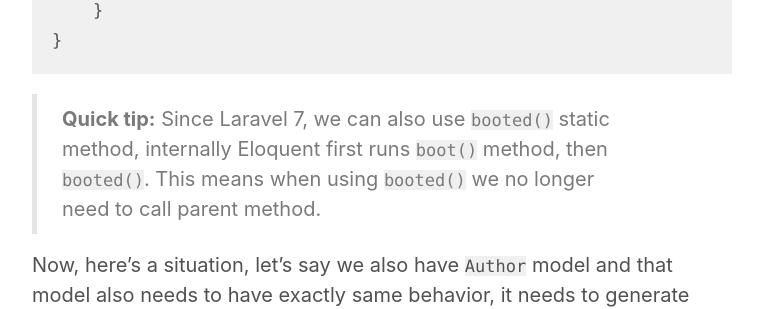
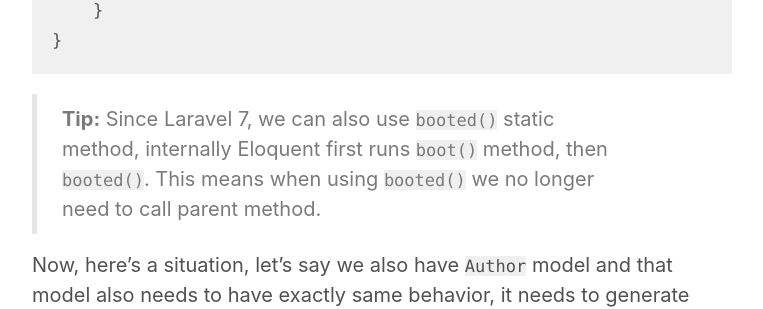
Before and after one commit to orkhanahmadov/orkhanahmadov.github.io, a Jekyll site: the page built from _posts/2020-08-17-using-traits-to-boot-and-initialize-eloquent-models.md, in a window 1280 px wide and 900 px high, scrolled down 728 px. Shown: the part 153-462 px from the top of the window, without its empty margins (258-1021 px from the left). Built offline with Jekyll 4.4.1, drawn with Linux system fonts in a browser that asks for light colours.

Commit message:
Fixed typos

````diff
--- a/_posts/2020-08-17-using-traits-to-boot-and-initialize-eloquent-models.md
+++ b/_posts/2020-08-17-using-traits-to-boot-and-initialize-eloquent-models.md
@@ -27,7 +27,7 @@ class Post extends Model
 }
 ```
 
-> **Quick tip:** Since Laravel 7, we can also use `booted()` static method, internally Eloquent first runs `boot()` method, then `booted()`. This means when using `booted()` we no longer need to call parent method.
+> **Tip:** Since Laravel 7, we can also use `booted()` static method, internally Eloquent first runs `boot()` method, then `booted()`. This means when using `booted()` we no longer need to call parent method.
 
 Now, here's a situation, let's say we also have `Author` model and that model also needs to have exactly same behavior, it needs to generate author slug based on an author's `name` attribute.
 We don't want to duplicate same code piece on `Author` model, but how we can share the same logic between multiple independent models?
````
